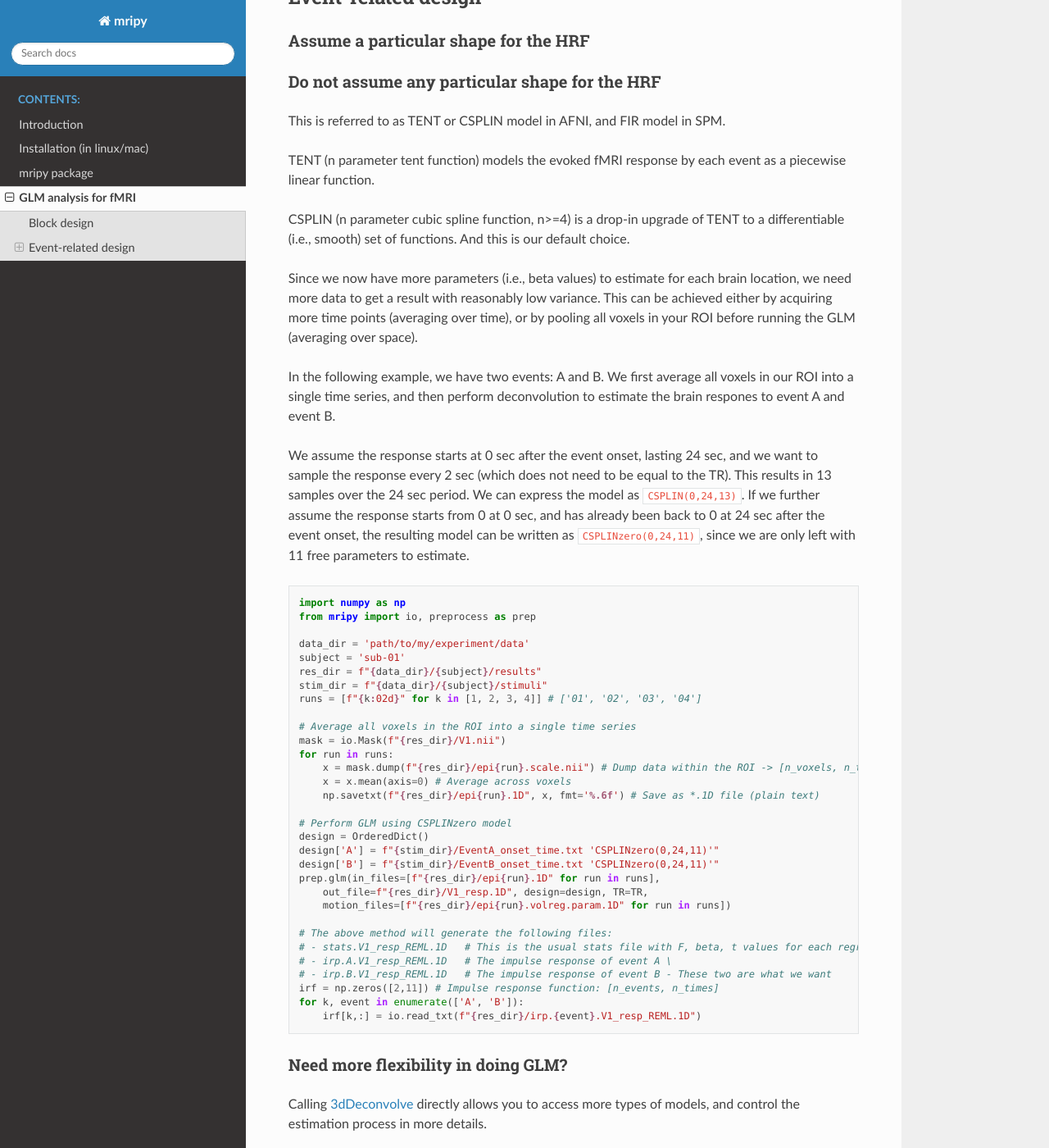
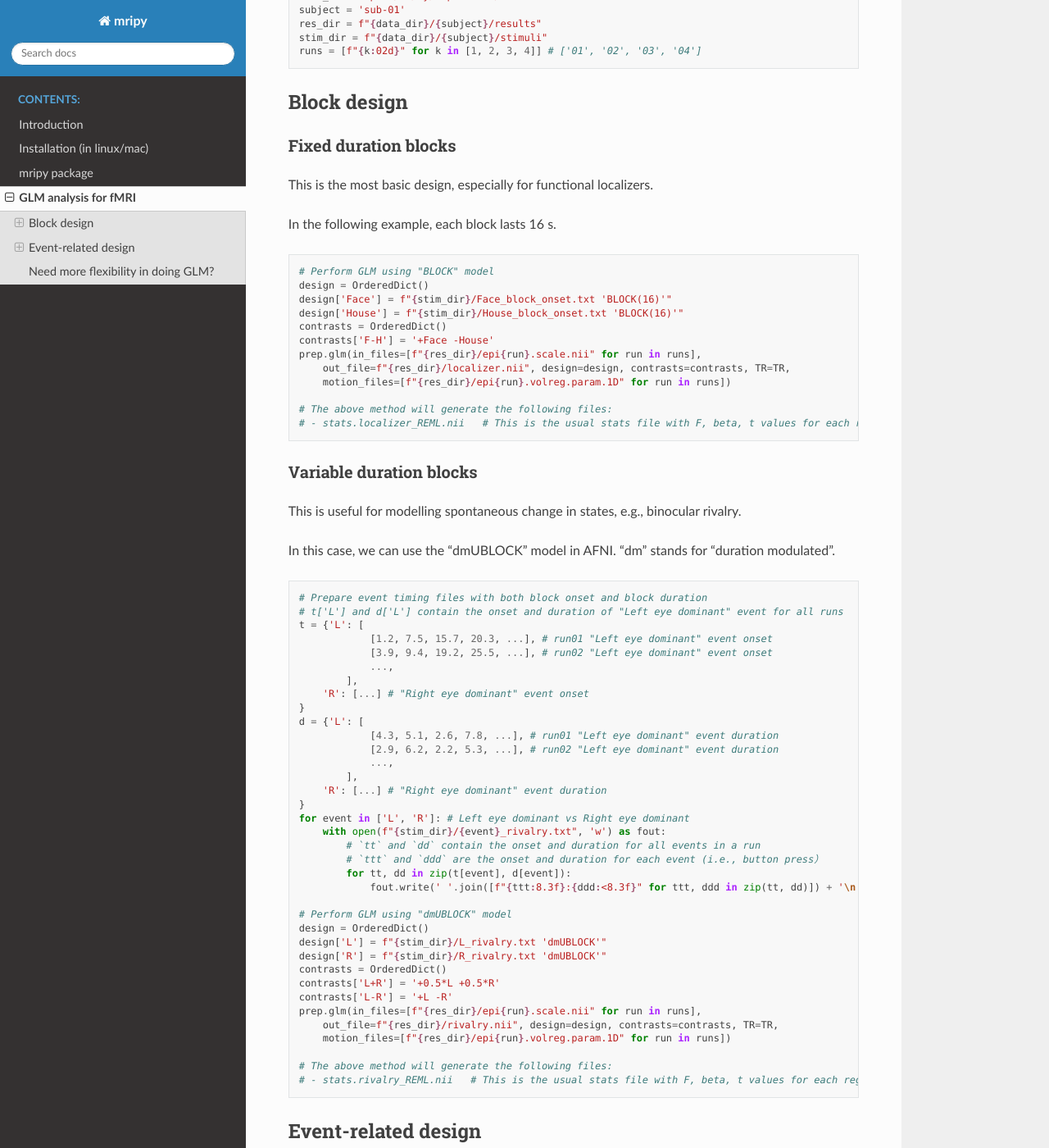
Before and after one commit to herrlich10/mripy, a Sphinx documentation site: the page built from docs/source/glm.rst, in a window 1280 px wide and 1400 px high, scrolled down 285 px. Shown: the whole window at 82% size. Built offline with Sphinx 7.4.7 and the Read the Docs theme 2.0.0, drawn with Linux system fonts in a browser that asks for light colours; some of the changed text lies outside the part shown.

Commit message:
Add requirements.txt for sphinx; more glm examples.

```diff
--- a/docs/source/glm.rst
+++ b/docs/source/glm.rst
@@ -3,8 +3,89 @@ GLM analysis for fMRI
 
 We can use :meth:`mripy.preprocess.glm` to analyze our fMRI data using a General Linear Model.
 
+.. code-block:: python
+
+    import numpy as np
+    from mripy import io, preprocess as prep
+
+    data_dir = 'path/to/my/experiment/data'
+    subject = 'sub-01'
+    res_dir = f"{data_dir}/{subject}/results"
+    stim_dir = f"{data_dir}/{subject}/stimuli"
+    runs = [f"{k:02d}" for k in [1, 2, 3, 4]] # ['01', '02', '03', '04']
+
+
 Block design
 ************
+
+Fixed duration blocks
+---------------------
+
+This is the most basic design, especially for functional localizers.
+
+In the following example, each block lasts 16 s.
+
+.. code-block:: python
+
+    # Perform GLM using "BLOCK" model
+    design = OrderedDict()
+    design['Face'] = f"{stim_dir}/Face_block_onset.txt 'BLOCK(16)'"
+    design['House'] = f"{stim_dir}/House_block_onset.txt 'BLOCK(16)'"
+    contrasts = OrderedDict()
+    contrasts['F-H'] = '+Face -House'
+    prep.glm(in_files=[f"{res_dir}/epi{run}.scale.nii" for run in runs],
+        out_file=f"{res_dir}/localizer.nii", design=design, contrasts=contrasts, TR=TR,
+        motion_files=[f"{res_dir}/epi{run}.volreg.param.1D" for run in runs])
+
+    # The above method will generate the following files:
+    # - stats.localizer_REML.nii   # This is the usual stats file with F, beta, t values for each regressor
+
+
+Variable duration blocks
+------------------------
+
+This is useful for modelling spontaneous change in states, e.g., binocular rivalry.
+
+In this case, we can use the "dmUBLOCK" model in AFNI. "dm" stands for "duration modulated".
+
+.. code-block:: python
+
+    # Prepare event timing files with both block onset and block duration
+    # t['L'] and d['L'] contain the onset and duration of "Left eye dominant" event for all runs
+    t = {'L': [
+                [1.2, 7.5, 15.7, 20.3, ...], # run01 "Left eye dominant" event onset
+                [3.9, 9.4, 19.2, 25.5, ...], # run02 "Left eye dominant" event onset
+                ...,
+            ],
+        'R': [...] # "Right eye dominant" event onset
+    }
+    d = {'L': [
+                [4.3, 5.1, 2.6, 7.8, ...], # run01 "Left eye dominant" event duration
+                [2.9, 6.2, 2.2, 5.3, ...], # run02 "Left eye dominant" event duration
+                ...,
+            ],
+        'R': [...] # "Right eye dominant" event duration
+    }
+    for event in ['L', 'R']: # Left eye dominant vs Right eye dominant
+        with open(f"{stim_dir}/{event}_rivalry.txt", 'w') as fout:
+            # `tt` and `dd` contain the onset and duration for all events in a run
+            # `ttt` and `ddd` are the onset and duration for each event (i.e., button press）
+            for tt, dd in zip(t[event], d[event]):
+                fout.write(' '.join([f"{ttt:8.3f}:{ddd:<8.3f}" for ttt, ddd in zip(tt, dd)]) + '\n')
+
+    # Perform GLM using "dmUBLOCK" model
+    design = OrderedDict()
+    design['L'] = f"{stim_dir}/L_rivalry.txt 'dmUBLOCK'"
+    design['R'] = f"{stim_dir}/R_rivalry.txt 'dmUBLOCK'"
+    contrasts = OrderedDict()
+    contrasts['L+R'] = '+0.5*L +0.5*R'
+    contrasts['L-R'] = '+L -R'
+    prep.glm(in_files=[f"{res_dir}/epi{run}.scale.nii" for run in runs],
+        out_file=f"{res_dir}/rivalry.nii", design=design, contrasts=contrasts, TR=TR,
+        motion_files=[f"{res_dir}/epi{run}.volreg.param.1D" for run in runs])
+
+    # The above method will generate the following files:
+    # - stats.rivalry_REML.nii   # This is the usual stats file with F, beta, t values for each regressor
 
 
 Event-related design
@@ -13,11 +94,30 @@ Event-related design
 Assume a particular shape for the HRF
 -------------------------------------
 
+We can assume the evoked fMRI response takes a particular shape of the HRF (Haemodynamic Response Function),
+with only one free parameter that we may adjust to fit our data, which is the amplitude of the peak response.
+By convention, we call this free parameter :math:`\beta`.
+
+The particular shape of HRF has many variants: GAM, SPM1, SPM2, SPM3, etc.
+
+In the following example, we have two events: A and B.
+
+.. code-block:: python
+
+    # Perform GLM using "GAM" model
+    design = OrderedDict()
+    design['A'] = f"{stim_dir}/EventA_onset_time.txt 'GAM'"
+    design['B'] = f"{stim_dir}/EventB_onset_time.txt 'GAM'"
+    prep.glm(in_files=[f"{res_dir}/epi{run}.scale.nii" for run in runs],
+        out_file=f"{res_dir}/ER.nii", design=design, TR=TR,
+        motion_files=[f"{res_dir}/epi{run}.volreg.param.1D" for run in runs])
+
+    # The above method will generate the following files:
+    # - stats.ER_REML.nii   # This is the usual stats file with F, beta, t values for each regressor
 
 
-
-Do not assume any particular shape for the HRF
-----------------------------------------------
+No assumption about the shape of HRF
+------------------------------------
 
 This is referred to as TENT or CSPLIN model in AFNI, and FIR model in SPM.
 
@@ -43,17 +143,7 @@ If we further assume the response starts from 0 at 0 sec, and has already been b
 at 24 sec after the event onset, the resulting model can be written as ``CSPLINzero(0,24,11)``,
 since we are only left with 11 free parameters to estimate.
 
-
 .. code-block:: python
-
-    import numpy as np
-    from mripy import io, preprocess as prep
-
-    data_dir = 'path/to/my/experiment/data'
-    subject = 'sub-01'
-    res_dir = f"{data_dir}/{subject}/results"
-    stim_dir = f"{data_dir}/{subject}/stimuli"
-    runs = [f"{k:02d}" for k in [1, 2, 3, 4]] # ['01', '02', '03', '04']
 
     # Average all voxels in the ROI into a single time series
     mask = io.Mask(f"{res_dir}/V1.nii")
@@ -62,7 +152,7 @@ since we are only left with 11 free parameters to estimate.
         x = x.mean(axis=0) # Average across voxels
         np.savetxt(f"{res_dir}/epi{run}.1D", x, fmt='%.6f') # Save as *.1D file (plain text)
 
-    # Perform GLM using CSPLINzero model
+    # Perform GLM using "CSPLINzero" model
     design = OrderedDict()
     design['A'] = f"{stim_dir}/EventA_onset_time.txt 'CSPLINzero(0,24,11)'"
     design['B'] = f"{stim_dir}/EventB_onset_time.txt 'CSPLINzero(0,24,11)'"
@@ -73,22 +163,23 @@ since we are only left with 11 free parameters to estimate.
     # The above method will generate the following files:
     # - stats.V1_resp_REML.1D   # This is the usual stats file with F, beta, t values for each regressor
     # - irp.A.V1_resp_REML.1D   # The impulse response of event A \
-    # - irp.B.V1_resp_REML.1D   # The impulse response of event B - These two are what we want
+    # - irp.B.V1_resp_REML.1D   # The impulse response of event B - These two are our estimated impulse responses
     irf = np.zeros([2,11]) # Impulse response function: [n_events, n_times]
     for k, event in enumerate(['A', 'B']):
         irf[k,:] = io.read_txt(f"{res_dir}/irp.{event}.V1_resp_REML.1D")
 
+    # Plot the estimated evoked fMRI responses for event A and B
+    t = np.linspace(0, 24, 13) # Time after event onset in seconds
+    plt.plot(t, irf.T)
+
 
 Need more flexibility in doing GLM?
------------------------------------
+***********************************
 
 Calling 3dDeconvolve_ directly allows you to access more types of models, and control
-the estimation process in more details.
+the behavior of the estimation process in more details.
 
-
-Need more help or details about the underlying algorithm?
----------------------------------------------------------
-
-The ultimate source of reference is the AFNI documentation about its 3dDeconvolve_ command.
+If you need more help or details about the underlying algorithm, the ultimate source of
+reference is the AFNI documentation about its 3dDeconvolve_ command.
 
 .. _3dDeconvolve: https://afni.nimh.nih.gov/pub/dist/doc/program_help/3dDeconvolve.html
```
Also changed, not shown: requirements.txt (+9 -0 lines).
